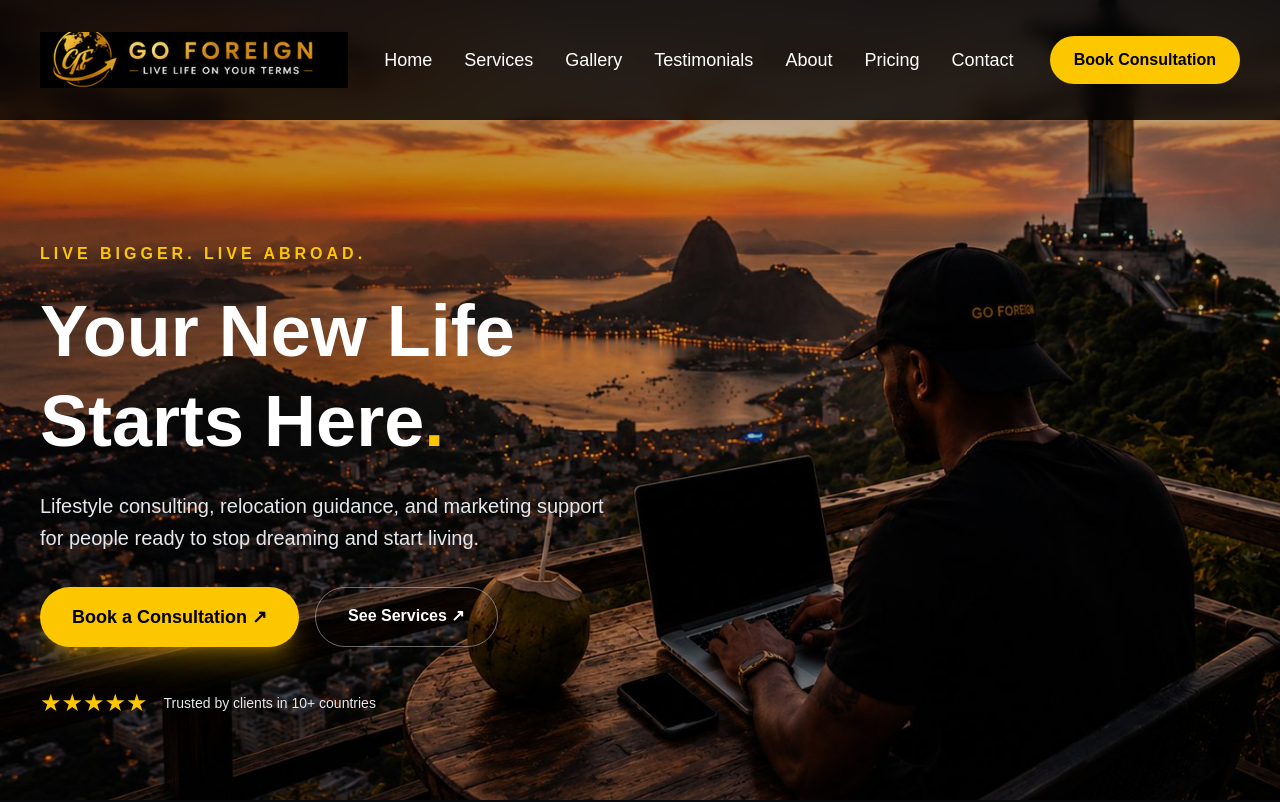
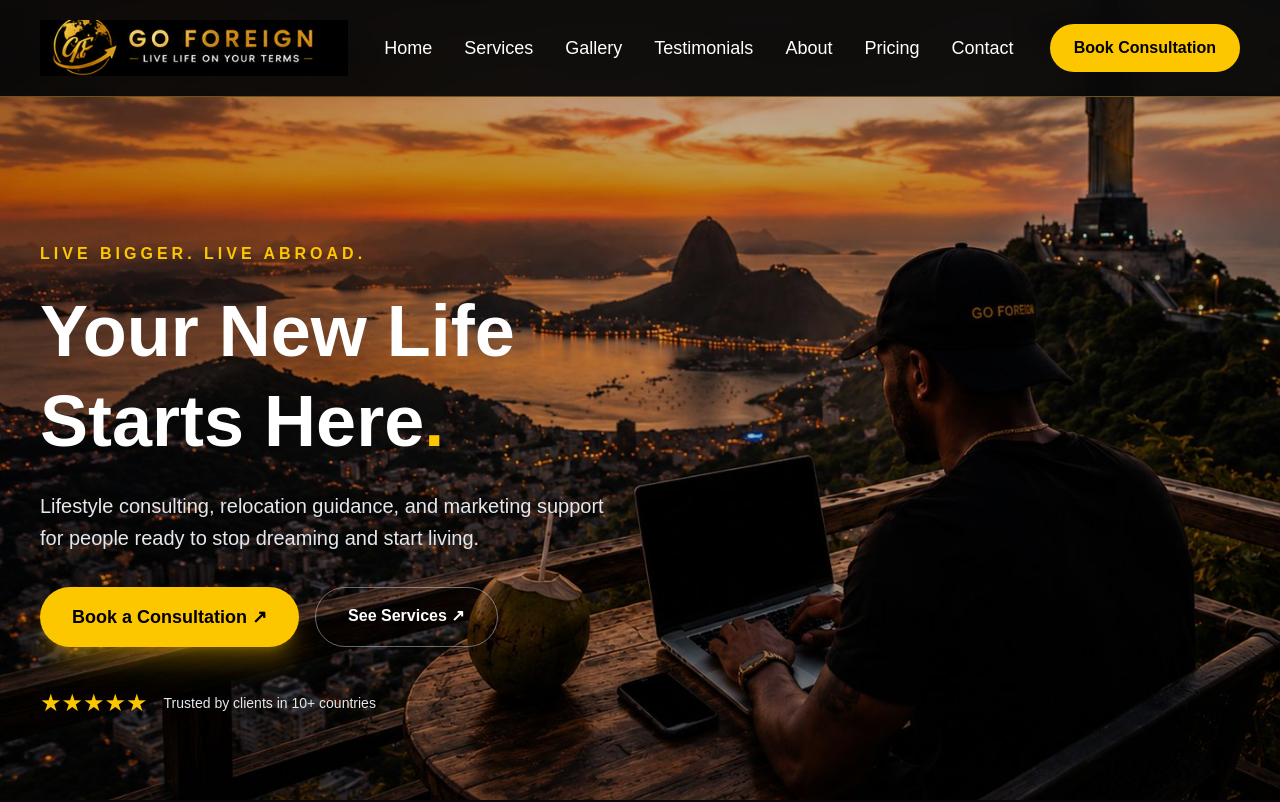
Before and after one commit to kartelwest/goforeign-website, a Next.js app: page / in a window 1280 px wide. Shown: the top 802 px of the page. Built offline with nearby package versions, Linux system fonts and the light colour scheme.

Commit message:
Updated website

```diff
--- a/app/page.tsx
+++ b/app/page.tsx
@@ -10,7 +10,7 @@ export default function Home() {
 
   return (
     <main className="min-h-screen bg-black text-white">
-      <nav className="fixed top-0 z-50 flex w-full items-center justify-between bg-black/80 px-10 py-8 backdrop-blur">
+      <nav className="fixed top-0 z-50 flex w-full items-center justify-between border-b border-[#6E5318] bg-[#080808]/95 px-10 py-5 backdrop-blur-md">
         <img src="/go-foreign-logo.png" alt="Go Foreign" className="h-14 w-auto"
 />
 
```
